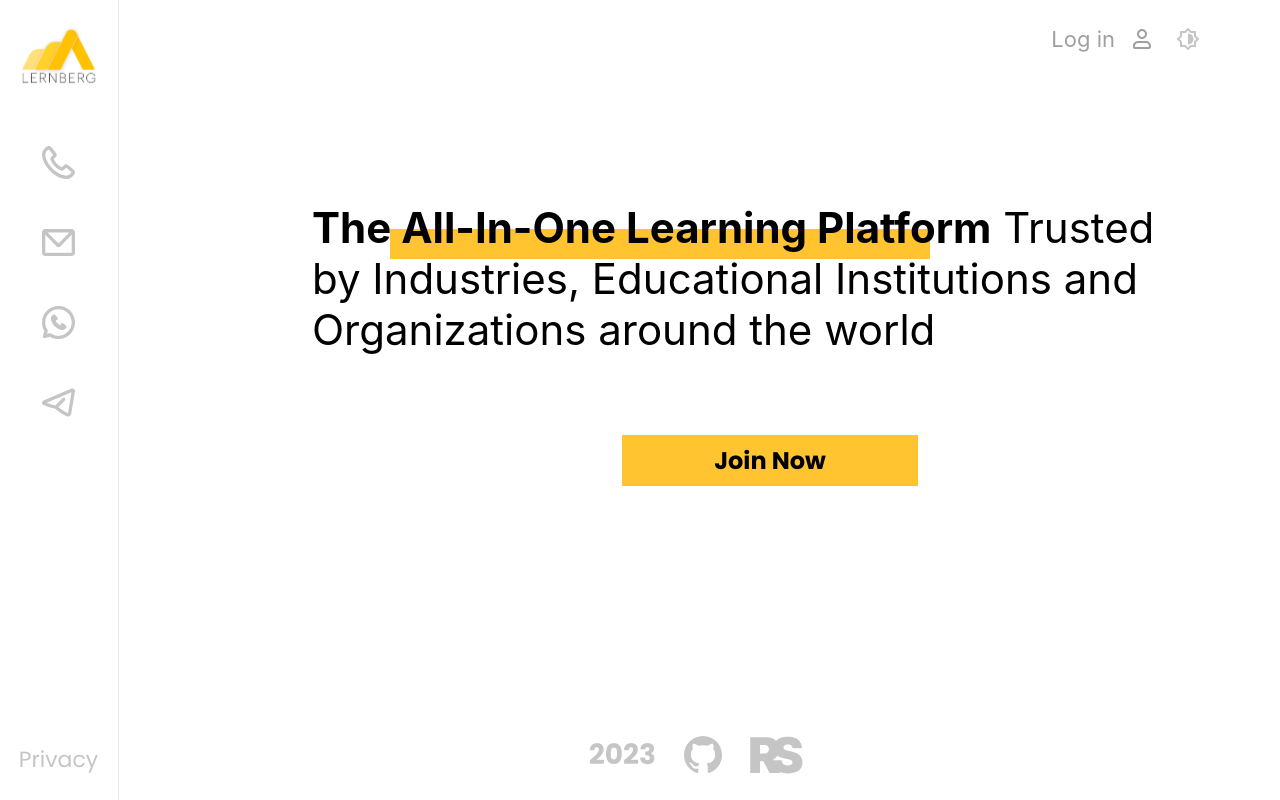
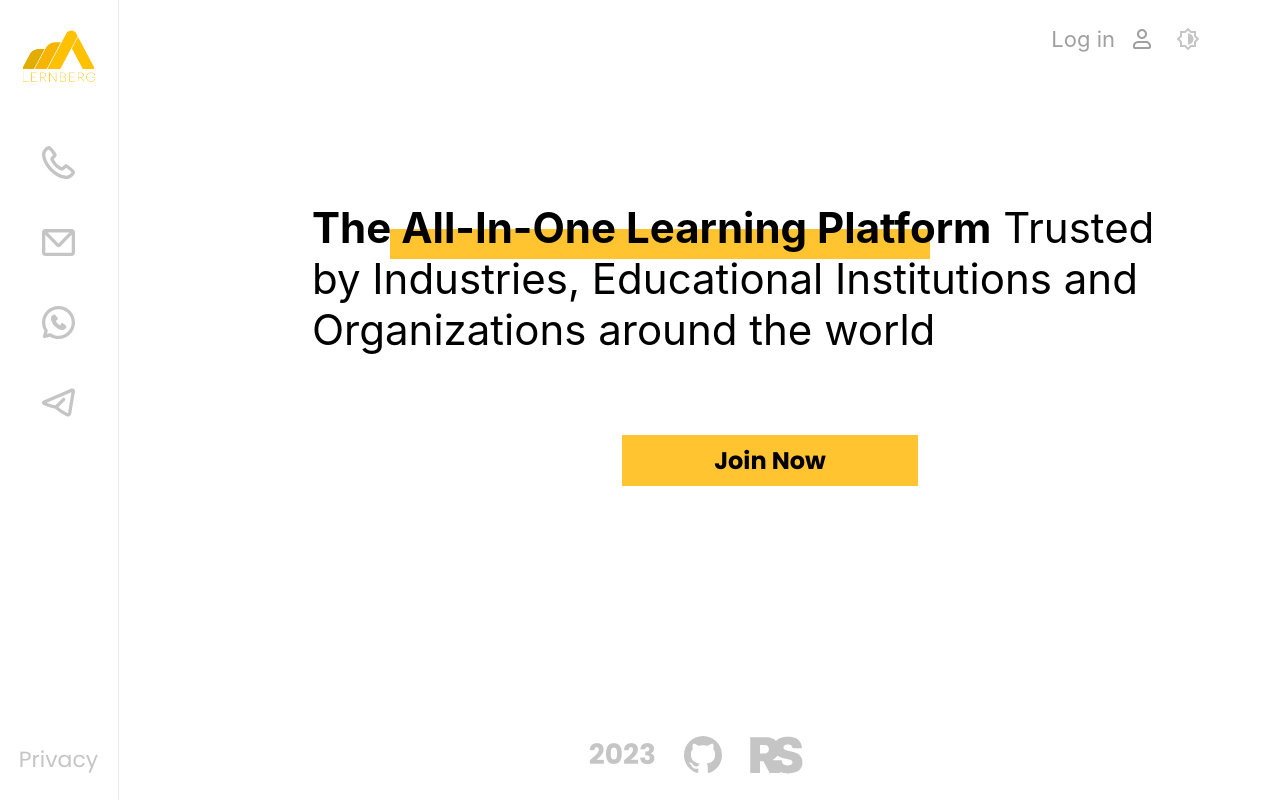
Before and after one commit to MariStakhovskaya/final-rss, a React (Create React App) app in the folder client/: page /#/ in a window 1280 px wide. Built offline with nearby package versions, Linux system fonts and the light colour scheme; no server answers.

Commit message:
fix: change logo

```diff
--- a/client/src/components/header/Header.tsx
+++ b/client/src/components/header/Header.tsx
@@ -1,7 +1,8 @@
 import styles from './Header.module.css';
 import { Link } from 'react-router-dom';
-import logo from '../../images/logo.svg';
-import logoDark from '../../images/logo-black.jpg';
+// import logo from '../../images/logo.svg';
+// import logoDark from '../../images/logo-black.jpg';
+import logo from '../../images/logo_clear.png';
 import { useSelector } from 'react-redux';
 import { setIsAuth } from '../../store/slice/authSlice';
 import ProfileHeader from '../profileHeader/ProfileHeader';
@@ -20,7 +21,8 @@ function Header({ theme }: HeaderType) {
         <div className={styles.container}>
           <div className={styles.content}>
             <Link to="/">
-              <img src={theme === 'light' ? logo : logoDark} alt="logo" />
+              {/* <img src={theme === 'light' ? logo : logoDark} alt="logo" /> */}
+              <img src={logo} alt="logo" />
             </Link>
             <div className={styles.navigation}>
               <svg
--- a/client/src/components/profile/ProfileChart.tsx
+++ b/client/src/components/profile/ProfileChart.tsx
@@ -37,7 +37,6 @@ const ProfileChart = () => {
         Total: elem.resultCounter,
       };
     });
-    console.log(newData);
     return newData;
   }
   createDataChart();
--- a/client/src/components/profileHeader/ProfileHeader.tsx
+++ b/client/src/components/profileHeader/ProfileHeader.tsx
@@ -1,7 +1,8 @@
 import styles from './ProfileHeader.module.css';
 import { NavLink, Link } from 'react-router-dom';
-import logo from '../../images/logo.svg';
-import logoDark from '../../images/logo-black.jpg';
+// import logo from '../../images/logo.svg';
+// import logoDark from '../../images/logo-black.jpg';
+import logo from '../../images/logo_clear.png';
 
 type ProfileHeaderType = {
   theme: string;
@@ -12,12 +13,8 @@ function ProfileHeader({ theme }: ProfileHeaderType) {
     <div className={styles.container}>
       <div>
         <Link to="/profile">
-          <img
-            src={theme === 'light' ? logo : logoDark}
-            width="119px"
-            height="114px"
-            alt="logo"
-          />
+          {/* <img src={theme === 'light' ? logo : logoDark} alt="logo" /> */}
+          <img src={logo} alt="logo" />
         </Link>
         <div className={styles.navigation}>
           <NavLink
```
Also changed, not shown: client/src/images/logo_clear.png (added).
